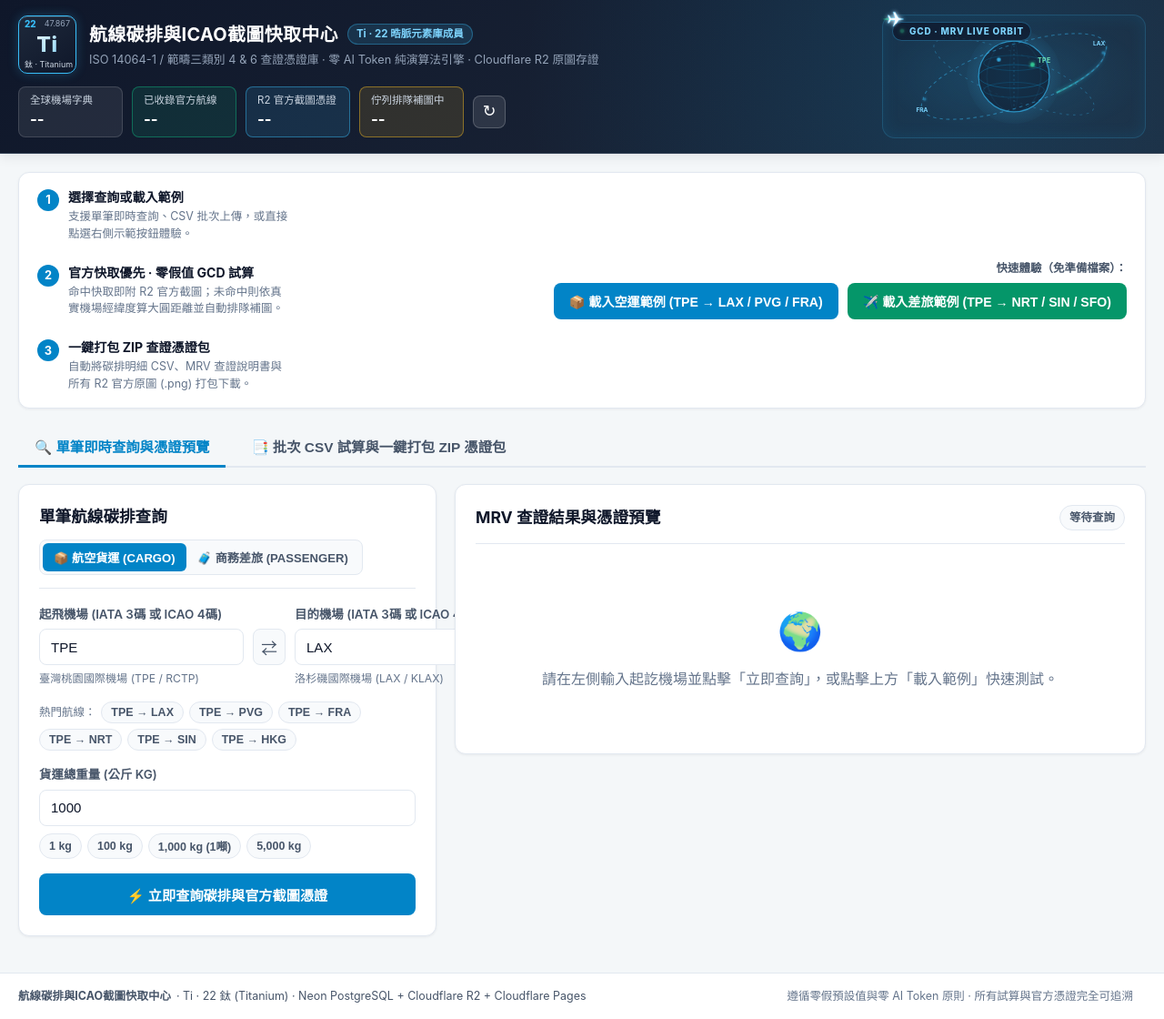
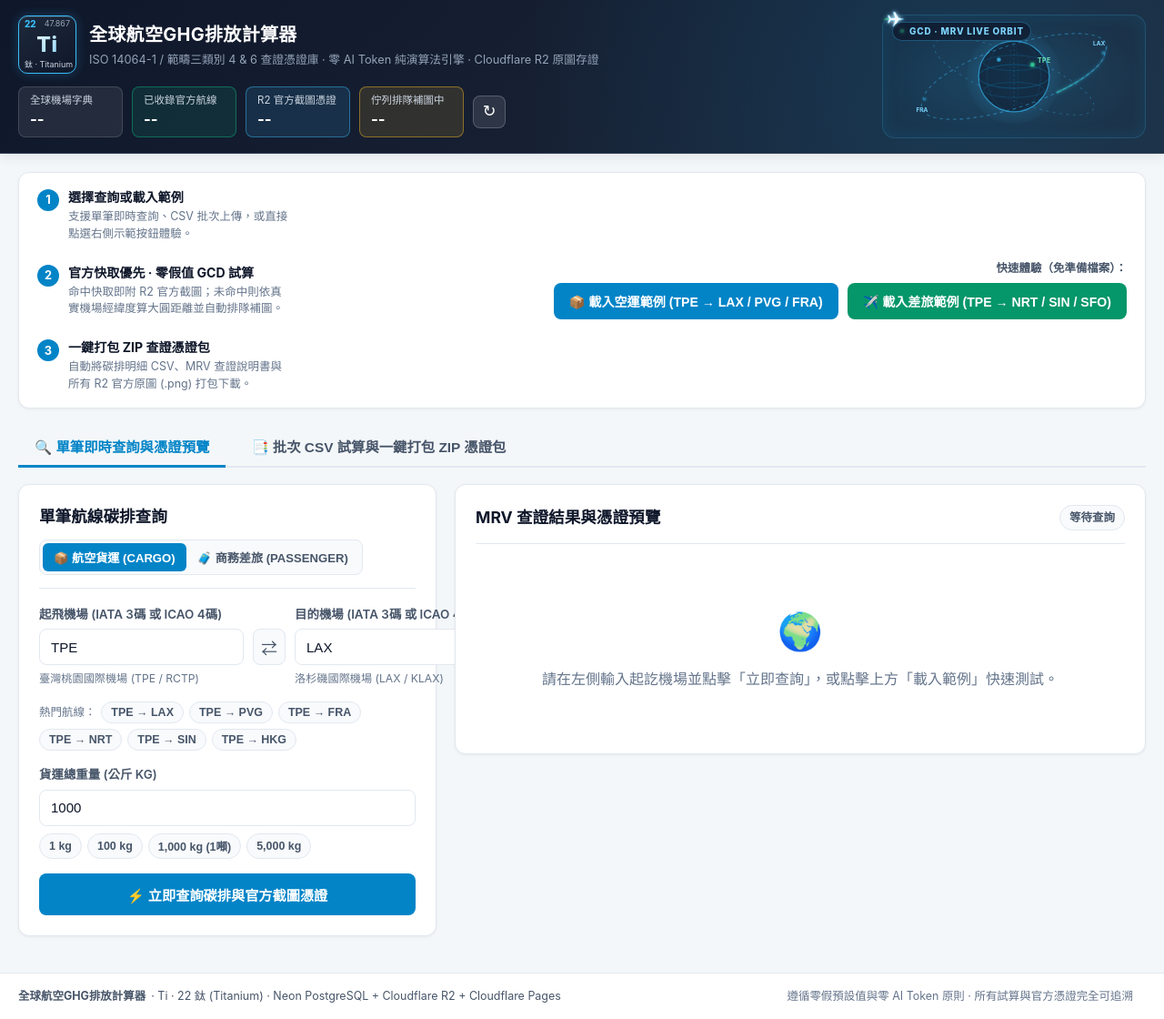
Before and after one commit to whaochen/icao-carbon-v2, a website: page web/index.html in a window 1280 px wide. Shown: the whole page at 91% size. Drawn offline with nearby package versions, Linux system fonts and the light colour scheme; no server answers.

Commit message:
Style: Update title to 全球航空GHG排放計算器 and remove redundant member pill

```diff
--- a/web/index.html
+++ b/web/index.html
@@ -3,7 +3,7 @@
 <head>
   <meta charset="UTF-8" />
   <meta name="viewport" content="width=device-width, initial-scale=1.0" />
-  <title>航線碳排與ICAO截圖快取中心 | Ti · 22 鈦 — 晧脈元素庫</title>
+  <title>全球航空GHG排放計算器 | Ti · 22 鈦 — 晧脈元素庫</title>
   <link rel="stylesheet" href="./styles.css" />
   <!-- JSZip CDN：純前端無 Token 打包 R2 官方截圖與 CSV 查證報表 -->
   <script src="https://cdn.jsdelivr.net/npm/jszip@3.10.1/dist/jszip.min.js"></script>
@@ -14,7 +14,7 @@
   <!-- 來源提示列（當網址帶有 ?from=hao-element-matrix 時自動顯示） -->
   <div class="origin-arrival-bar" id="originArrivalBar" hidden>
     <div class="container origin-arrival-inner">
-      <span class="arrival-text">✈️ 已自『晧脈元素庫』起飛抵達 <strong>Ti·22 航線中心</strong>（航線碳排與ICAO截圖快取中心）</span>
+      <span class="arrival-text">✈️ 已自『晧脈元素庫』起飛抵達 <strong>Ti·22 航線中心</strong>（全球航空GHG排放計算器）</span>
       <a href="https://hao-element-matrix.pages.dev/" class="arrival-return-link">⇄ 快速返航：晧脈元素庫</a>
     </div>
   </div>
@@ -35,8 +35,7 @@
           </a>
           <div>
             <div class="brand-title-row">
-              <h1 class="brand-title">航線碳排與ICAO截圖快取中心</h1>
-              <span class="element-member-tag">Ti · 22 晧脈元素庫成員</span>
+              <h1 class="brand-title">全球航空GHG排放計算器</h1>
             </div>
             <p class="brand-subtitle">ISO 14064-1 / 範疇三類別 4 &amp; 6 查證憑證庫 · 零 AI Token 純演算法引擎 · Cloudflare R2 原圖存證</p>
           </div>
@@ -569,7 +568,7 @@
   <footer class="footer">
     <div class="container footer-inner">
       <div class="footer-brand">
-        <strong>航線碳排與ICAO截圖快取中心</strong>
+        <strong>全球航空GHG排放計算器</strong>
         <span>· Ti · 22 鈦 (Titanium) · Neon PostgreSQL + Cloudflare R2 + Cloudflare Pages</span>
       </div>
       <div class="footer-nav">
```
